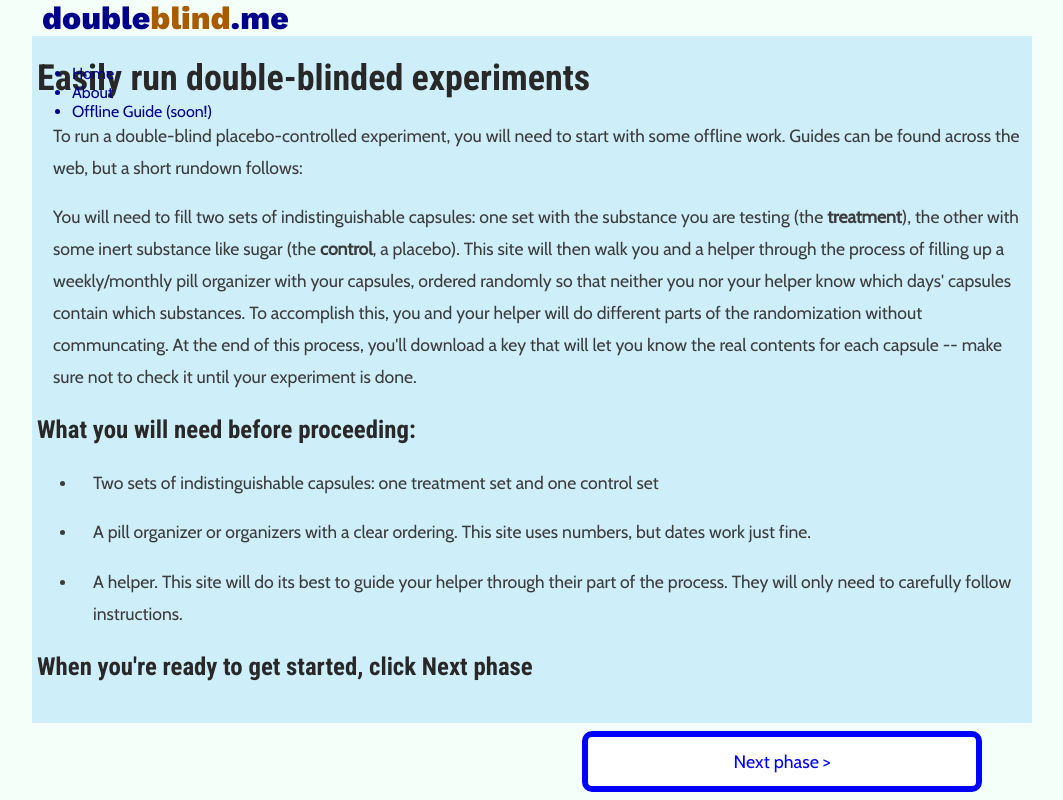
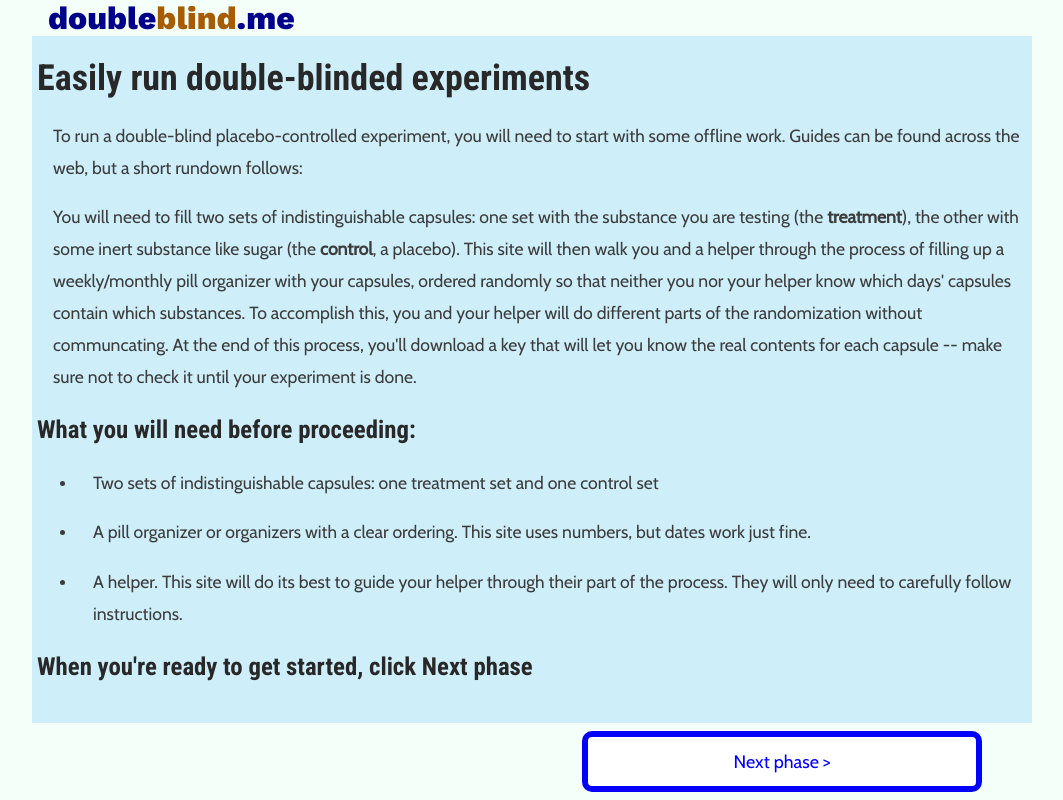
Before and after one commit to AdamDKing/doubleblind, a React (Create React App) app: page / in a window 1280 px wide. Shown: the whole page, without its empty margins (108-1171 px from the left). Built offline with nearby package versions, Linux system fonts and the light colour scheme.

Commit message:
comment out nav for now -- mostly done but content pages don't exist yet

```diff
--- a/src/index.scss
+++ b/src/index.scss
@@ -88,18 +88,10 @@ em {
   font-weight: 700;
 }
 
-@media only screen and (min-width: 1200px) {
+@media only screen and (min-width: 1000px) {
   #root {
     width: 1000px;
     position:relative;
     margin: auto;
   }
 }
-
-@media only screen and (min-width: 2200px) {
-  #root {
-    width: 1600px;
-    position:relative;
-    margin: auto;
-  }
-}
--- a/src/layout-components/header.tsx
+++ b/src/layout-components/header.tsx
@@ -15,18 +15,24 @@ export function Header(props: HeaderProps) {
       <div className="logo unselectable">
         double<span>blind</span>.me
       </div>
-      <nav>
+      {/* <nav>
         <ul>
-          <li>
-            Home
+          <li className="linkli">
+            <a>
+            home
+            </a>
           </li>
-          <li>
-            About
+          <li className="linkli">
+            <a>
+            guide
+            </a>
           </li>
-          <li>
-            Offline Guide (soon!)
+          <li className="linkli">
+            <a>
+            about
+            </a>
           </li>
         </ul>
-      </nav>
+      </nav> */}
     </header>);
 }
--- a/src/styles/header.scss
+++ b/src/styles/header.scss
@@ -1,20 +1,67 @@
+// need to enforce this elsewhere -- so much easier!
+header * {
+  box-sizing: border-box;
+}
+
 header {
   grid-row: 1;
   min-height: 2.25rem;
   background-color: mintcream;
-  z-index: 999;
+  z-index: 998;
   color:darkblue;
+  display: grid;
+  grid-template-columns: 70% 30%;
+  position: relative;
 }
 
 .logo {
+  text-align: left;
   font-family: 'Work Sans', sans-serif;
   font-size: 2rem;
-  position: relative;
+  position: absolute;
   top: 50%;
   transform: translateY(-50%);
-  padding: 5px 10px;
+  margin: 0rem 1rem;
+  // margin: 0rem 6rem 0rem 1rem;
+  padding: 0rem;
+  grid-column: 1;
 }
 
 .logo span {
   color: rgb(167, 92, 1);
 }
+
+nav {
+  grid-column: 2;
+}
+nav ul {
+  list-style: none;
+  margin: 0rem;
+  margin-right: 0.625rem;
+  padding: 0.5rem;
+  border-radius: 0.5rem;
+  display: flex;
+  flex-direction: column;
+  height: 300%;
+  @media only screen and (min-width: 700px) {
+    flex-direction: row;
+    height: 100%;
+    padding: 0rem;
+  }
+}
+
+nav li {
+  height: 90%;
+  background-color: mintcream;
+  position: relative;
+  padding: 0.5rem;
+  @media only screen and (min-width: 700px) {
+    width: 25%;
+  }
+}
+
+nav a {
+  position: absolute;
+  top: 60%;
+  transform: translateY(-50%);
+}
```
